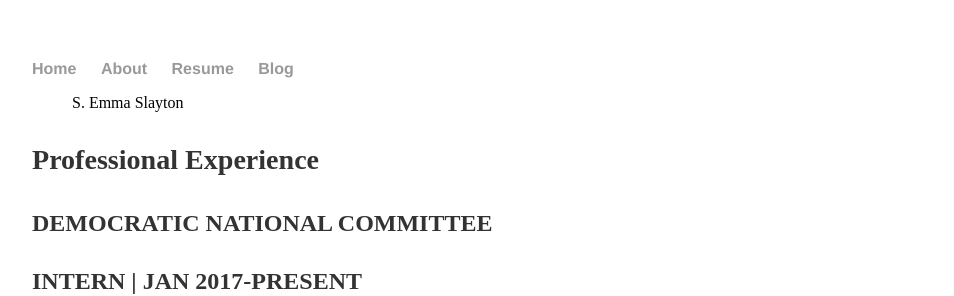
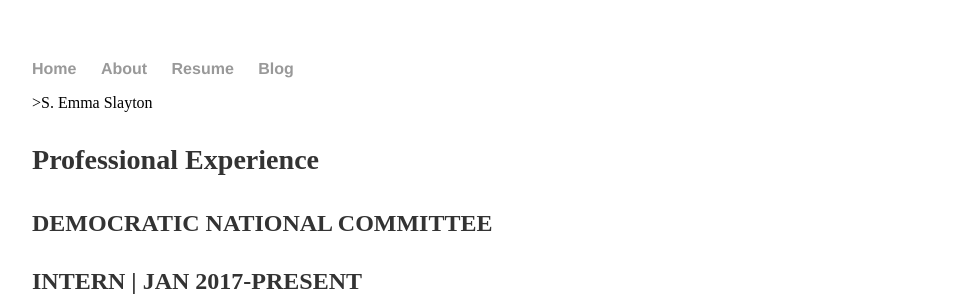
Before and after one commit to emmaslayton/emmaslayton.github.io, a Jekyll site: the page built from resume/index.html, in a window 1280 px wide. Shown: the top 296 px of the page, without its empty margins (160-1114 px from the left). Built offline with Jekyll 4.4.1, drawn with Linux system fonts in a browser that asks for light colours.

```diff
--- a/resume/index.html
+++ b/resume/index.html
@@ -3,7 +3,7 @@ layout: default
 title: Resume
 ---
 <div class="blurb">
-	<blockquote>S. Emma Slayton</blockquote>
+	>S. Emma Slayton
 	<h3><p>Professional Experience</p></h3>
 	<h4><p><strong>DEMOCRATIC NATIONAL COMMITTEE  </strong></p><p><strong> INTERN | JAN 2017-PRESENT </strong></p></h4>
 <h5><p><em>Worked as an intern in The Office of the Secretary. The department coordinates the planning of all National Committee, Executive Committee and Standing Committee meetings and serves as the DNC’s liaison to the National Committee members.</em></p></h5>
```
